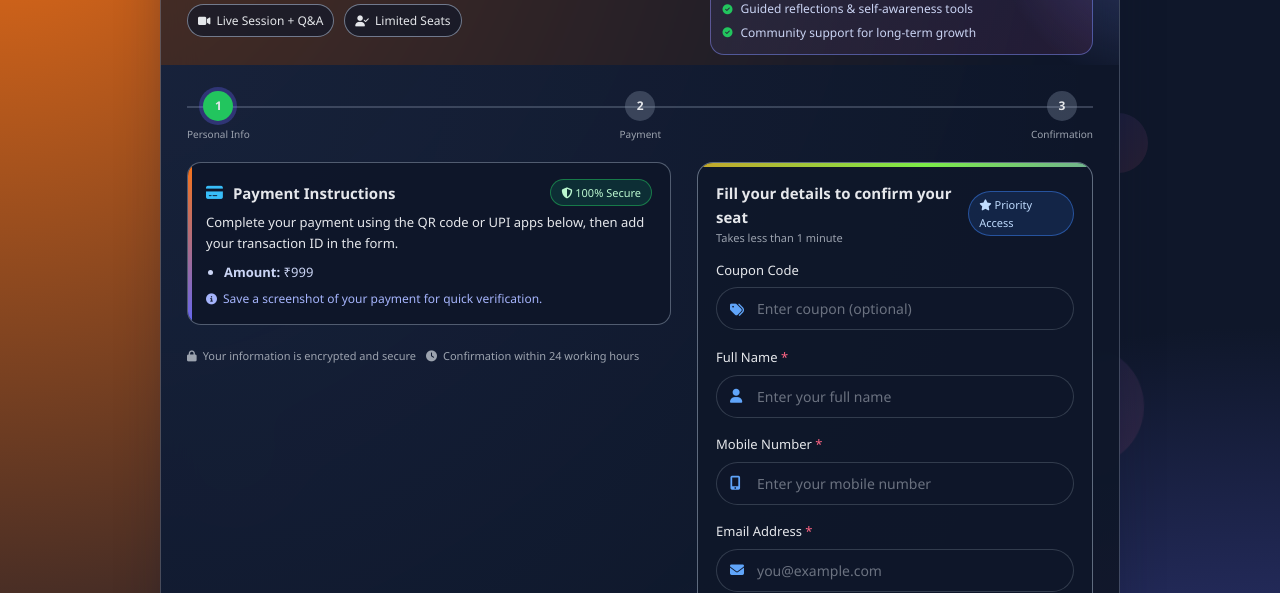
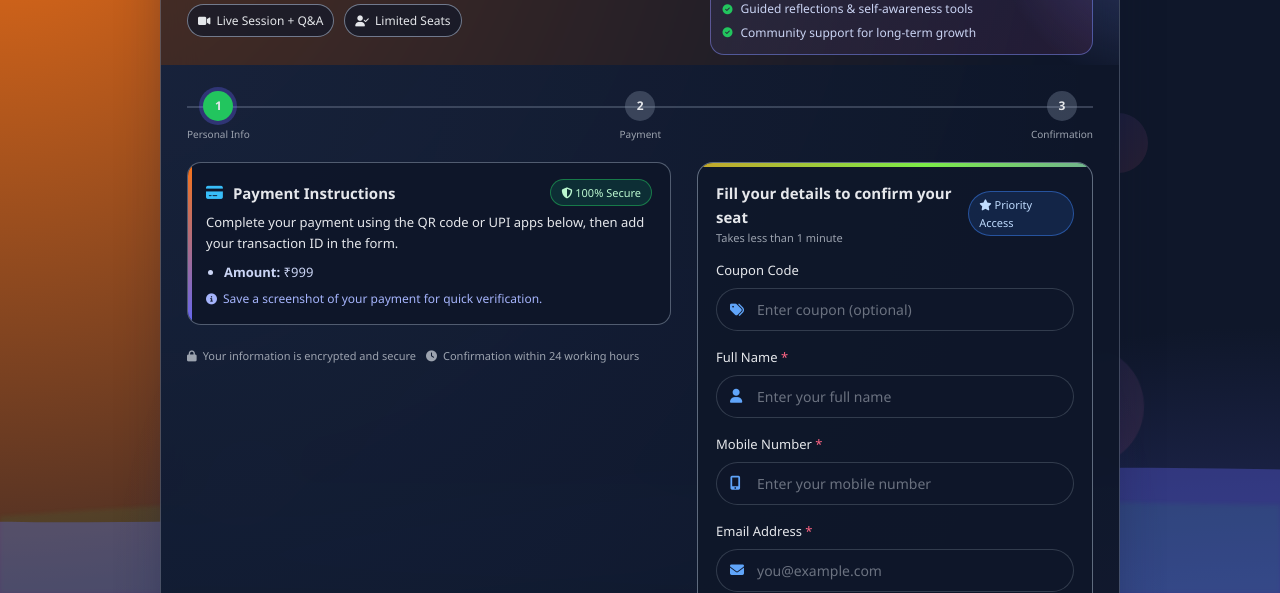
Before and after one commit to theakashdreamer/theakashdreamer.github.io, a website: page pages/registrationpage/masterclassregtanz.html in a window 1280 px wide. Shown: the part 207-800 px from the top of the page. Drawn offline with nearby package versions, Linux system fonts and the light colour scheme.

Commit message:
Signed-off-by: theakashdreamer <theakashdreamer@gmail.com>

```diff
--- a/pages/registrationpage/masterclassregtanz.html
+++ b/pages/registrationpage/masterclassregtanz.html
@@ -754,7 +754,7 @@
       z-index: 1;
     }
 
-    input:focus+ i {
+    input:focus+i {
       color: #f97316;
     }
 
@@ -1425,11 +1425,84 @@
         width: 90px;
         height: 90px;
       }
+
+    }
+
+    /* ================= WAVE EDUCATION BACKGROUND ================= */
+
+    .wave-bg {
+      position: fixed;
+      bottom: 0;
+      left: 0;
+      width: 100%;
+      height: 35vh;
+      z-index: -2;
+      /* below floating elements */
+      overflow: hidden;
+      pointer-events: none;
+    }
+
+    .wave-bg svg {
+      width: 200%;
+      height: 100%;
+      animation: waveMove 18s linear infinite;
+    }
+
+    @keyframes waveMove {
+      0% {
+        transform: translateX(0);
+      }
+
+      100% {
+        transform: translateX(-50%);
+      }
+    }
+
+    /* Second wave for depth */
+    .wave-bg.wave-2 {
+      opacity: 0.35;
+      height: 30vh;
+      animation-duration: 25s;
+      filter: blur(2px);
+    }
+
+    /* Optional education glow */
+    .wave-glow {
+      position: fixed;
+      bottom: 0;
+      left: 0;
+      width: 100%;
+      height: 50vh;
+      background: radial-gradient(circle at bottom center,
+          rgba(99, 102, 241, 0.25),
+          transparent 70%);
+      z-index: -3;
+      pointer-events: none;
     }
   </style>
 </head>
 
 <body>
+  <!-- Wave Glow -->
+<div class="wave-glow"></div>
+
+<!-- Wave Layer 1 -->
+<div class="wave-bg">
+  <svg viewBox="0 0 1440 320" preserveAspectRatio="none">
+    <path fill="#6366f1" fill-opacity="0.35"
+      d="M0,224L60,229.3C120,235,240,245,360,234.7C480,224,600,192,720,181.3C840,171,960,181,1080,186.7C1200,192,1320,192,1380,192L1440,192L1440,320L1380,320C1320,320,1200,320,1080,320C960,320,840,320,720,320C600,320,480,320,360,320C240,320,120,320,60,320L0,320Z">
+    </path>
+  </svg>
+</div>
+
+<!-- Wave Layer 2 -->
+<div class="wave-bg wave-2">
+  <svg viewBox="0 0 1440 320" preserveAspectRatio="none">
+    <path fill="#22c55e" fill-opacity="0.25"
+      d="M0,256L80,240C160,224,320,192,480,186.7C640,181,800,203,960,202.7C1120,203,1280,181,1360,170.7L1440,160L1440,320L1360,320C1280,320,1120,320,960,320C800,320,640,320,480,320C320,320,160,320,80,320L0,320Z">
+    </path>
+  </svg>
+</div>
   <div class="floating-elements">
     <div class="floating-element"></div>
     <div class="floating-element"></div>
@@ -1526,7 +1599,8 @@
                 <h3><i class="fas fa-credit-card"></i> Payment Instructions</h3>
                 <span class="payment-badge"><i class="fas fa-shield-alt"></i> 100% Secure</span>
               </div>
-              <p>Complete your payment using the QR code or UPI apps below, then add your transaction ID in the form.</p>
+              <p>Complete your payment using the QR code or UPI apps below, then add your transaction ID in the form.
+              </p>
               <ul>
                 <li><strong>Amount:</strong> <span id="amountValue">₹999</span></li>
               </ul>
@@ -1613,7 +1687,8 @@
                 <label for="address" class="required">Address</label>
                 <div class="input-with-icon">
                   <i class="fas fa-map-marker-alt"></i>
-                  <textarea id="address" name="address" rows="3" placeholder="Enter your complete address" required></textarea>
+                  <textarea id="address" name="address" rows="3" placeholder="Enter your complete address"
+                    required></textarea>
                 </div>
                 <div class="error-text" id="addressError">Please enter your address.</div>
               </div>
@@ -1641,7 +1716,8 @@
                 <label for="transactionId" class="required">Transaction ID</label>
                 <div class="input-with-icon">
                   <i class="fas fa-receipt"></i>
-                  <input type="text" id="transactionId" name="transactionId" placeholder="Enter your payment transaction ID" required>
+                  <input type="text" id="transactionId" name="transactionId"
+                    placeholder="Enter your payment transaction ID" required>
                 </div>
                 <div class="error-text" id="transactionError">Please enter your transaction ID.</div>
               </div>
```
Also changed, not shown: assets/css/pages.css (added, +65 -0 lines), index.html (+1 -66 lines).
